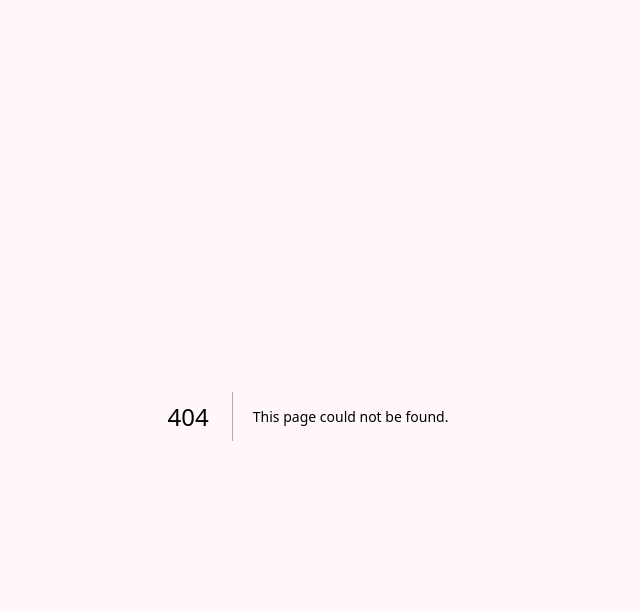
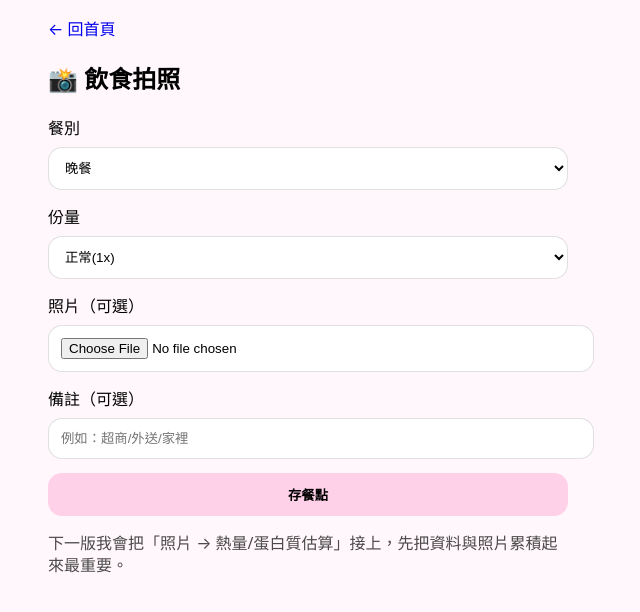
Before and after one commit to Bella0519/body-management-pwa, a Next.js app: page /meal in a window 1280 px wide. Before the commit this address had no page. Shown: the top 612 px of the page, without its empty margins (332-972 px from the left). Built offline with nearby package versions, Linux system fonts and the light colour scheme; no server answers.

Commit message:
Create page.jsx

```diff
--- /dev/null
+++ b/app/meal/page.jsx
@@ -0,0 +1,94 @@
+"use client";
+import { useEffect, useState } from "react";
+import { supabase } from "../../lib/supabase";
+
+export default function MealPage() {
+  const [userId, setUserId] = useState(null);
+  const [mealType, setMealType] = useState("DINNER");
+  const [portion, setPortion] = useState(1.0);
+  const [file, setFile] = useState(null);
+  const [note, setNote] = useState("");
+
+  useEffect(() => {
+    supabase.auth.getSession().then(({ data }) => setUserId(data.session?.user?.id ?? null));
+  }, []);
+
+  async function save() {
+    if (!userId) return alert("請先登入");
+    const occurredAt = new Date().toISOString();
+
+    let photoUrl = null;
+    if (file) {
+      const path = `${userId}/${Date.now()}-${file.name}`;
+      const { error: upErr } = await supabase.storage.from("meal-photos").upload(path, file, { upsert: false });
+      if (upErr) return alert(upErr.message);
+      const { data } = supabase.storage.from("meal-photos").getPublicUrl(path);
+      photoUrl = data.publicUrl;
+    }
+
+    const { error } = await supabase.from("meal_entries").insert({
+      user_id: userId,
+      occurred_at: occurredAt,
+      meal_type: mealType,
+      portion_factor: portion,
+      photo_url: photoUrl,
+      is_estimated: true,
+      note,
+    });
+    if (error) return alert(error.message);
+    alert("已存餐點～");
+    setFile(null);
+    setNote("");
+  }
+
+  return (
+    <div>
+      <a href="/" style={{ textDecoration: "none" }}>← 回首頁</a>
+      <h2>📸 飲食拍照</h2>
+
+      <label>餐別</label>
+      <select value={mealType} onChange={(e) => setMealType(e.target.value)} style={inputStyle}>
+        <option value="BREAKFAST">早餐</option>
+        <option value="LUNCH">午餐</option>
+        <option value="DINNER">晚餐</option>
+        <option value="SNACK">點心</option>
+      </select>
+
+      <label>份量</label>
+      <select value={portion} onChange={(e) => setPortion(Number(e.target.value))} style={inputStyle}>
+        <option value={0.5}>少量(0.5x)</option>
+        <option value={1.0}>正常(1x)</option>
+        <option value={1.5}>偏多(1.5x)</option>
+      </select>
+
+      <label>照片（可選）</label>
+      <input type="file" accept="image/*" onChange={(e) => setFile(e.target.files?.[0] ?? null)} style={inputStyle} />
+
+      <label>備註（可選）</label>
+      <input value={note} onChange={(e) => setNote(e.target.value)} placeholder="例如：超商/外送/家裡" style={inputStyle} />
+
+      <button onClick={save} style={btnStyle}>存餐點</button>
+      <p style={{ opacity: 0.7, lineHeight: 1.4 }}>
+        下一版我會把「照片 → 熱量/蛋白質估算」接上，先把資料與照片累積起來最重要。
+      </p>
+    </div>
+  );
+}
+
+const inputStyle = {
+  width: "100%",
+  padding: 12,
+  borderRadius: 14,
+  border: "1px solid rgba(0,0,0,0.12)",
+  margin: "8px 0 14px",
+  background: "white",
+};
+
+const btnStyle = {
+  width: "100%",
+  padding: 12,
+  borderRadius: 14,
+  border: "none",
+  background: "#ffd1e8",
+  fontWeight: 800,
+};
```
